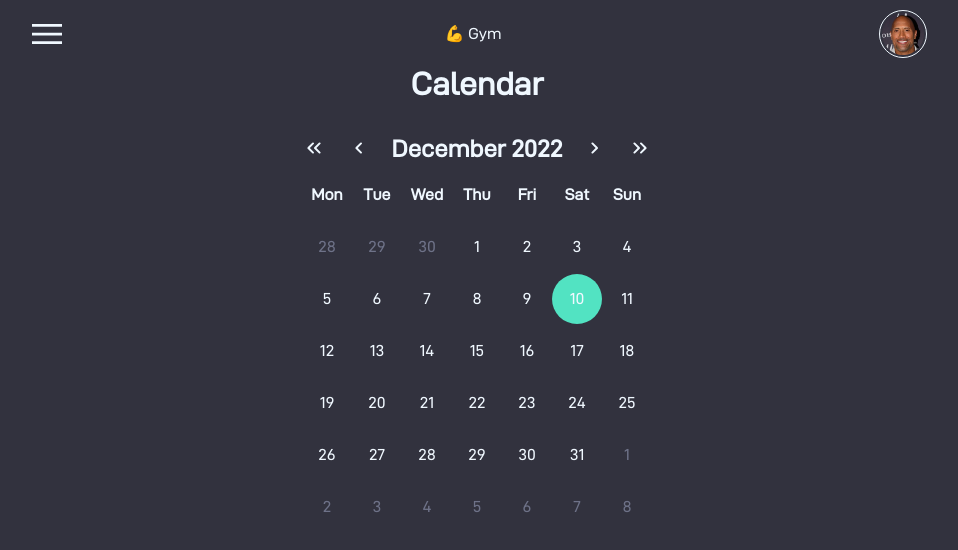
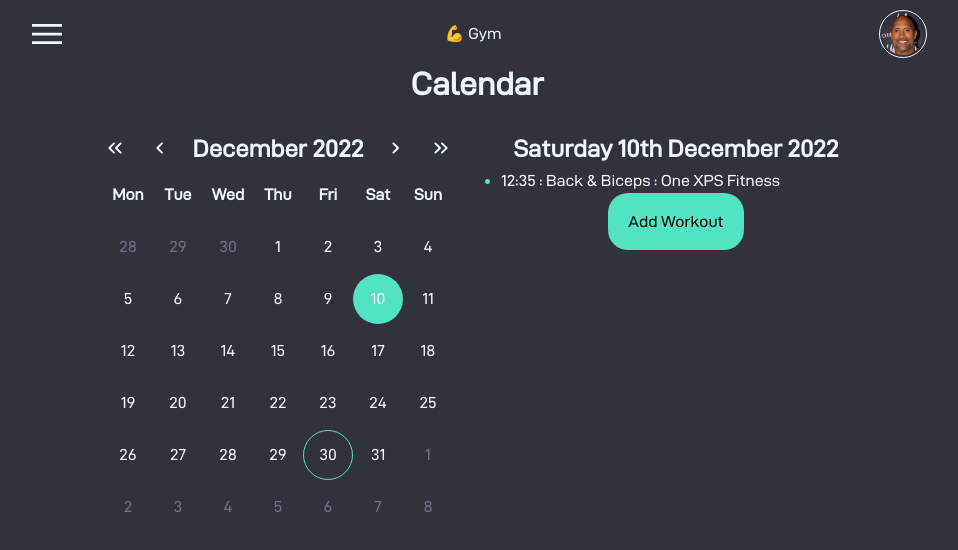
Before and after one commit to SamuelMidgley/gym, a React (Vite) app: page /gym/calendar in a window 1280 px wide. Both pictures are taken after a click on the element "10". Shown: the top 550 px of the page, without its empty margins (163-1121 px from the left). Built offline with nearby package versions, Linux system fonts and the light colour scheme.

Commit message:
📅New day summary feature added & Bug fixes

```diff
--- a/src/pages/calendar/Calendar.scss
+++ b/src/pages/calendar/Calendar.scss
@@ -1,6 +1,9 @@
 .calendar-main {
   margin-top: 20px;
+  display: flex;
+  gap: 3rem;
 
+  .calendar-month {
     .calendar-main-header {
       display: flex;
       justify-content: space-between;
@@ -38,20 +41,23 @@
         align-items: center;
         justify-content: center;
         cursor: pointer;
+        border-radius: 50%;
 
         &.prev-month {
           color: var(--brand-6);
         }
 
-      &:hover {
-        border-radius: 50%;
+        &.selected-date {
           background-color: var(--green);
         }
+
+        &.has-workout {
+          border: 1px solid var(--green);
         }
 
-    .selected-date {
-      border-radius: 50%;
+        &:hover {
           background-color: var(--green);
+        }
       }
 
       .highlighted-date {
@@ -69,3 +75,27 @@
       }
     }
   }
+
+  .calendar-day {
+    width: 350px;
+    h2 {
+      text-align: center;
+    }
+
+    ::marker {
+      color: var(--green);
+    }
+
+    .add-button {
+      display: flex;
+      justify-content: center;
+
+      button {
+        font-size: 1rem;
+        padding: 20px;
+        border-radius: 20px;
+        cursor: pointer;
+      }
+    }
+  }
+}
--- a/src/pages/calendar/Calendar.tsx
+++ b/src/pages/calendar/Calendar.tsx
@@ -1,5 +1,6 @@
+import { Link } from 'react-router-dom'
 import React, { useCallback, useEffect, useState } from 'react'
-import { format } from 'date-fns'
+import { format, getMonth, getYear } from 'date-fns'
 import classNames from 'classnames'
 
 import getMonthArray, { IDay } from './utils'
@@ -9,25 +10,42 @@ import DoubleLeftIcon from '../../components/icons/DoubleLeftIcon'
 import LeftIcon from '../../components/icons/LeftIcon'
 import RightIcon from '../../components/icons/RightIcon'
 import DoubleRightIcon from '../../components/icons/DoubleRight'
+import {
+  getWorkoutDatesFromMonth,
+  CalendarWorkoutDay,
+  getWorkoutsFromDate,
+} from './api'
 
 interface ITableCell extends IDay {
-  dayIndex: number[]
-  selectedDate: number[]
+  selectedDate: number
+  workoutDates: IDay[]
+  currentMonth: number
   onClickHandler: (e: React.MouseEvent<HTMLTableCellElement>) => void
 }
 
 function TableCell(props: ITableCell) {
-  const { date, thisMonth, dayIndex, selectedDate, onClickHandler } = props
+  const {
+    date,
+    month,
+    currentMonth,
+    selectedDate,
+    workoutDates,
+    onClickHandler,
+  } = props
 
-  const isSelected = dayIndex.toString() === selectedDate.toString()
+  const isSelected = selectedDate === date && currentMonth === month
+  const diffMonth = currentMonth !== month
+  const hasWorkout =
+    workoutDates.filter((w) => w.date === date && w.month === month).length > 0
 
   return (
     // eslint-disable-next-line jsx-a11y/click-events-have-key-events, jsx-a11y/no-noninteractive-element-interactions
     <td onClick={onClickHandler}>
       <div
         className={classNames({
-          'prev-month': !thisMonth,
+          'prev-month': diffMonth,
           'selected-date': isSelected,
+          'has-workout': hasWorkout,
         })}
       >
         {date}
@@ -37,27 +55,31 @@ function TableCell(props: ITableCell) {
 }
 
 interface IDateRow {
-  weekIndex: number
-  selectedDate: number[]
+  selectedDate: number
+  workoutDates: IDay[]
   dayList: IDay[]
+  currentMonth: number
   onClickHandler: (e: React.MouseEvent<HTMLTableCellElement>) => void
 }
 
 function DateRow(props: IDateRow) {
-  const { dayList, weekIndex, selectedDate, onClickHandler } = props
+  const { dayList, currentMonth, workoutDates, selectedDate, onClickHandler } =
+    props
 
   return (
     <tr>
-      {dayList.map((day, index) => {
-        const { date, thisMonth } = day
+      {dayList.map((day) => {
+        const { date, month } = day
+
         return (
           <TableCell
-            key={`${date}_${thisMonth}`}
-            dayIndex={[weekIndex, index]}
+            key={`${date}_${month}`}
             selectedDate={selectedDate}
             date={date}
-            thisMonth={thisMonth}
+            month={month}
+            workoutDates={workoutDates}
             onClickHandler={onClickHandler}
+            currentMonth={currentMonth}
           />
         )
       })}
@@ -66,21 +88,30 @@ function DateRow(props: IDateRow) {
 }
 
 export default function Calendar() {
-  const [month, setMonth] = useState(11)
-  const [year, setYear] = useState(2022)
+  const currentDate = new Date()
+  const [month, setMonth] = useState(getMonth(currentDate))
+  const [year, setYear] = useState(getYear(currentDate))
   const [monthArray, setMonthArray] = useState<IDay[][]>([])
-  const [selectedDate, setSelectedDate] = useState<number[]>([])
+  const [selectedDate, setSelectedDate] = useState<number>(-1)
+  const [workouts, setWorkouts] = useState<IDay[]>([])
+  const [workoutDay, setWorkoutDay] = useState<CalendarWorkoutDay[]>([])
 
   useEffect(() => {
     const array = getMonthArray(month, year)
     setMonthArray(array)
+
+    const workoutsForMonth = getWorkoutDatesFromMonth(month, year)
+    setWorkouts(workoutsForMonth)
   }, [month, year])
 
-  getMonthArray(month, year)
+  useEffect(() => {
+    const results = getWorkoutsFromDate(selectedDate, month, year)
+    setWorkoutDay(results)
+  }, [selectedDate, month, year])
 
   const onClickHandler = useCallback(
     (e: React.MouseEvent<HTMLTableCellElement>) => {
-      const target: HTMLElement = e.target as HTMLElement
+      const target = e.target as HTMLElement
       let cellTarget: HTMLTableCellElement
       if (target.nodeName === 'DIV') {
         cellTarget = (e.target as HTMLTableCellElement)
@@ -93,10 +124,43 @@ export default function Calendar() {
       const weekIndex =
         (cellTarget.parentElement as HTMLTableRowElement).rowIndex - 1
 
-      setSelectedDate([weekIndex, dayIndex])
+      const selectedMonth = monthArray[weekIndex][dayIndex].month
+      const selectedDay = monthArray[weekIndex][dayIndex].date
+
+      if (selectedMonth !== month) {
+        if (selectedDay < 15) {
+          setMonth((prevMonth) => prevMonth + 1)
+          setSelectedDate(selectedDay)
+        } else {
+          setMonth((prevMonth) => prevMonth - 1)
+          setSelectedDate(selectedDay)
+        }
+      } else {
+        const newSelectedDate = selectedDate === selectedDay ? -1 : selectedDay
+        setSelectedDate(newSelectedDate)
+      }
     },
-    []
+    [monthArray, selectedDate, month]
   )
+
+  function calendarChangeHandler(period: 'month' | 'year', change: number) {
+    setSelectedDate(-1)
+    if (period === 'month') {
+      let newMonth
+      if (month === 11 && change === 1) {
+        setYear((prevYear) => prevYear + 1)
+        newMonth = 0
+      } else if (month === 0 && change === -1) {
+        setYear((prevYear) => prevYear - 1)
+        newMonth = 11
+      } else {
+        newMonth = month + change
+      }
+      setMonth(newMonth)
+    } else {
+      setYear((prevYear) => prevYear + change)
+    }
+  }
 
   return (
     <>
@@ -104,33 +168,34 @@ export default function Calendar() {
         <h1>Calendar</h1>
       </header>
       <main className="calendar-main">
-        <section className="calendar-main-header">
+        <section className="calendar-month">
+          <div className="calendar-main-header">
             <button
               type="button"
-            onClick={() => setYear((prevYear) => prevYear - 1)}
+              onClick={() => calendarChangeHandler('year', -1)}
             >
               <DoubleLeftIcon />
             </button>
             <button
               type="button"
-            onClick={() => setMonth((prevMonth) => prevMonth - 1)}
+              onClick={() => calendarChangeHandler('month', -1)}
             >
               <LeftIcon />
             </button>
             <h2>{format(new Date(year, month, 1), 'LLLL yyyy')}</h2>
             <button
               type="button"
-            onClick={() => setMonth((prevMonth) => prevMonth + 1)}
+              onClick={() => calendarChangeHandler('month', 1)}
             >
               <RightIcon />
             </button>
             <button
               type="button"
-            onClick={() => setYear((prevYear) => prevYear + 1)}
+              onClick={() => calendarChangeHandler('year', 1)}
             >
               <DoubleRightIcon />
             </button>
-        </section>
+          </div>
           <table>
             <thead>
               <tr>
@@ -149,14 +214,38 @@ export default function Calendar() {
                   // Hacky key value
                   // eslint-disable-next-line react/no-array-index-key
                   key={index}
-                weekIndex={index}
+                  workoutDates={workouts}
                   dayList={week}
                   selectedDate={selectedDate}
+                  currentMonth={month}
                   onClickHandler={onClickHandler}
                 />
               ))}
             </tbody>
           </table>
+        </section>
+        {selectedDate > -1 && (
+          <section className="calendar-day">
+            <h2>
+              {format(new Date(year, month, selectedDate), 'EEEE do MMMM y')}
+            </h2>
+            <ul>
+              {workoutDay.map((workout) => (
+                <li key={workout.workoutId}>
+                  <Link to={`/gym/workout/${workout.workoutId}`}>
+                    <div />
+                    <p>{`${format(workout.date, 'kk:mm')} : ${workout.name} : ${
+                      workout.location
+                    }`}</p>
+                  </Link>
+                </li>
+              ))}
+            </ul>
+            <div className="add-button">
+              <button type="button">Add Workout</button>
+            </div>
+          </section>
+        )}
       </main>
     </>
   )
--- /dev/null
+++ b/src/pages/calendar/api.ts
@@ -0,0 +1,44 @@
+import { IDay } from './utils'
+
+const workouts: IDay[] = [
+  {
+    date: 12,
+    month: 0,
+  },
+  {
+    date: 15,
+    month: 0,
+  },
+  {
+    date: 18,
+    month: 0,
+  },
+  {
+    date: 30,
+    month: 11,
+  },
+]
+
+export function getWorkoutDatesFromMonth(month: number, year: number): IDay[] {
+  return workouts
+}
+
+export interface CalendarWorkoutDay {
+  workoutId: number
+  name: string
+  date: Date
+  location: string
+}
+
+const MOCK_WORKOUT_DAY: CalendarWorkoutDay[] = [
+  {
+    workoutId: 1,
+    name: 'Back & Biceps',
+    date: new Date(),
+    location: 'One XPS Fitness',
+  },
+]
+
+export function getWorkoutsFromDate(day: number, month: number, year: number) {
+  return MOCK_WORKOUT_DAY
+}
--- a/src/pages/calendar/utils/index.ts
+++ b/src/pages/calendar/utils/index.ts
@@ -2,7 +2,7 @@ import { endOfMonth, getDay, startOfMonth, getDate } from 'date-fns'
 
 export interface IDay {
   date: number
-  thisMonth: boolean
+  month: number
 }
 
 function sliceIntoChunks(arr: IDay[], chunkSize: number) {
@@ -31,7 +31,7 @@ export default function getMonthArray(month: number, year: number) {
     for (let index = 0; index < startDayValue - 1; index += 1) {
       const dayObject: IDay = {
         date: prevMonthEndDate,
-        thisMonth: false,
+        month: month === 0 ? 11 : month - 1,
       }
       monthArray.unshift(dayObject)
       prevMonthEndDate -= 1
@@ -45,7 +45,7 @@ export default function getMonthArray(month: number, year: number) {
   for (let index = 1; index < endDate + 1; index += 1) {
     const dayObject: IDay = {
       date: index,
-      thisMonth: true,
+      month,
     }
     monthArray.push(dayObject)
   }
@@ -61,7 +61,7 @@ export default function getMonthArray(month: number, year: number) {
     for (let index = 1; index < remainingDays + 1; index += 1) {
       const dayObject: IDay = {
         date: index,
-        thisMonth: false,
+        month: month + 1,
       }
       monthArray.push(dayObject)
     }
```
Lines whose indentation alone changed are shown as unchanged.
